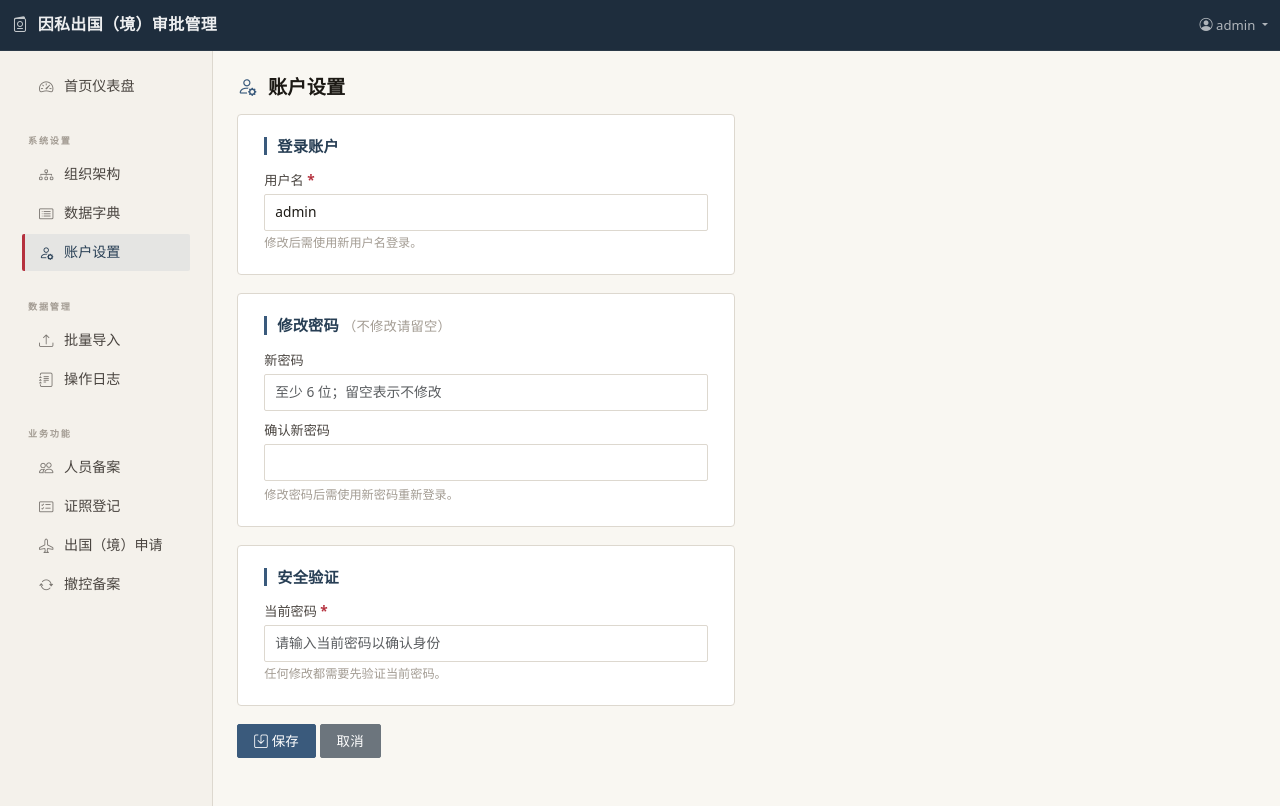
After one commit to chenonestar/POTMS, a Flask app: page /account in a window 1280 px wide. The commit adds this page. Run offline with Flask 3, Linux system fonts and the light colour scheme; a user stored in the database is signed in; data comes from the database, SQL or seed files in the repository; some libraries are stand-ins or nearby versions.

Commit message:
新增账户设置页（修改用户名 / 密码）
- auth 新增 /account：可改用户名与密码，任何修改先验证当前密码；
  改密码后强制重新登录；含唯一性/长度/两次一致性校验，纳入操作日志
- 入口：顶栏用户名下拉「账户设置」+ 侧边栏「系统设置 → 账户设置」
- README「修改用户名/密码」改为优先介绍界面方式，保留命令行备用

已通过端到端测试（改名保留会话、改密强制重登、新旧凭据校验、各类校验）。

Co-Authored-By: Claude Opus 4.8 <noreply@anthropic.com>
Claude-Session: https://claude.ai/code/session_01Hm5nPEC3MQ63C85jpV4oKM

```diff
--- a/auth.py
+++ b/auth.py
@@ -63,3 +63,78 @@ def logout():
     session.clear()
     flash("已退出登录。", "info")
     return redirect(url_for("auth.login"))
+
+
+@auth_bp.route("/account", methods=["GET", "POST"])
+@login_required
+def account():
+    """账户设置：修改用户名 / 密码"""
+    db = get_db()
+    user = db.execute(
+        "SELECT * FROM users WHERE username = ?", (session.get("username"),)
+    ).fetchone()
+    if not user:
+        session.clear()
+        return redirect(url_for("auth.login"))
+
+    if request.method == "POST":
+        from utils.security import verify_password, hash_password
+        from utils.helpers import log_action
+
+        current_pw = request.form.get("current_password", "")
+        new_username = request.form.get("new_username", "").strip()
+        new_pw = request.form.get("new_password", "")
+        confirm_pw = request.form.get("confirm_password", "")
+
+        errors = []
+        ok, _ = verify_password(current_pw, user["password_hash"])
+        if not ok:
+            errors.append("当前密码不正确。")
+
+        change_username = bool(new_username) and new_username != user["username"]
+        change_password = bool(new_pw)
+
+        if not change_username and not change_password:
+            errors.append("未检测到任何修改。")
+        if not new_username:
+            errors.append("用户名不能为空。")
+        elif change_username:
+            if len(new_username) < 3:
+                errors.append("用户名至少 3 个字符。")
+            elif db.execute("SELECT id FROM users WHERE username = ? AND id != ?",
+                            (new_username, user["id"])).fetchone():
+                errors.append("该用户名已被占用。")
+        if change_password:
+            if len(new_pw) < 6:
+                errors.append("新密码至少 6 个字符。")
+            elif new_pw != confirm_pw:
+                errors.append("两次输入的新密码不一致。")
+
+        if errors:
+            for e in errors:
+                flash(e, "danger")
+            return render_template("account.html", username=user["username"])
+
+        if change_username:
+            db.execute("UPDATE users SET username = ? WHERE id = ?", (new_username, user["id"]))
+        if change_password:
+            db.execute("UPDATE users SET password_hash = ? WHERE id = ?",
+                       (hash_password(new_pw), user["id"]))
+        db.commit()
+        log_action("update", "users", user["id"],
+                   detail="账户变更：" + "、".join(
+                       ([f"用户名→{new_username}"] if change_username else [])
+                       + (["密码"] if change_password else [])))
+
+        # 改密码后为安全起见强制重新登录
+        if change_password:
+            session.clear()
+            flash("密码已修改，请使用新密码重新登录。", "success")
+            return redirect(url_for("auth.login"))
+
+        if change_username:
+            session["username"] = new_username
+        flash("账户信息已更新。", "success")
+        return redirect(url_for("auth.account"))
+
+    return render_template("account.html", username=user["username"])
--- /dev/null
+++ b/templates/account.html
@@ -0,0 +1,43 @@
+{% extends "base.html" %}
+{% block title %}账户设置{% endblock %}
+{% block content %}
+<h4 class="mb-3"><i class="bi bi-person-gear"></i> 账户设置</h4>
+
+<div class="row">
+    <div class="col-lg-6">
+        <form method="POST" class="needs-validation" novalidate>
+            <div class="form-section">
+                <h5>登录账户</h5>
+                <label class="form-label required">用户名</label>
+                <input type="text" class="form-control" name="new_username" value="{{ username }}" minlength="3" required autocomplete="username">
+                <div class="form-text">修改后需使用新用户名登录。</div>
+            </div>
+
+            <div class="form-section">
+                <h5>修改密码 <small class="text-muted fw-normal">（不修改请留空）</small></h5>
+                <div class="mb-2">
+                    <label class="form-label">新密码</label>
+                    <input type="password" class="form-control" name="new_password" minlength="6" placeholder="至少 6 位；留空表示不修改" autocomplete="new-password">
+                </div>
+                <div class="mb-1">
+                    <label class="form-label">确认新密码</label>
+                    <input type="password" class="form-control" name="confirm_password" autocomplete="new-password">
+                </div>
+                <div class="form-text">修改密码后需使用新密码重新登录。</div>
+            </div>
+
+            <div class="form-section">
+                <h5>安全验证</h5>
+                <label class="form-label required">当前密码</label>
+                <input type="password" class="form-control" name="current_password" required placeholder="请输入当前密码以确认身份" autocomplete="current-password">
+                <div class="form-text">任何修改都需要先验证当前密码。</div>
+            </div>
+
+            <div class="mt-3">
+                <button type="submit" class="btn btn-primary"><i class="bi bi-save"></i> 保存</button>
+                <a href="{{ url_for('dashboard.index') }}" class="btn btn-secondary">取消</a>
+            </div>
+        </form>
+    </div>
+</div>
+{% endblock %}
--- a/templates/base.html
+++ b/templates/base.html
@@ -21,12 +21,16 @@
                 <i class="bi bi-passport"></i> 因私出国（境）审批管理
             </a>
             <div class="d-flex align-items-center">
-                <span class="text-light me-3">
-                    <i class="bi bi-person-circle"></i> {{ session.username }}
-                </span>
-                <a href="{{ url_for('auth.logout') }}" class="btn btn-outline-light btn-sm">
-                    <i class="bi bi-box-arrow-right"></i> 退出
-                </a>
+                <div class="dropdown">
+                    <a class="text-light dropdown-toggle text-decoration-none" href="#" role="button" data-bs-toggle="dropdown" aria-expanded="false">
+                        <i class="bi bi-person-circle"></i> {{ session.username }}
+                    </a>
+                    <ul class="dropdown-menu dropdown-menu-end">
+                        <li><a class="dropdown-item" href="{{ url_for('auth.account') }}"><i class="bi bi-person-gear"></i> 账户设置</a></li>
+                        <li><hr class="dropdown-divider"></li>
+                        <li><a class="dropdown-item" href="{{ url_for('auth.logout') }}"><i class="bi bi-box-arrow-right"></i> 退出登录</a></li>
+                    </ul>
+                </div>
             </div>
         </div>
     </nav>
@@ -55,6 +59,11 @@
                         <li class="nav-item">
                             <a class="nav-link" href="{{ url_for('dict_admin.index') }}">
                                 <i class="bi bi-card-list"></i> 数据字典
+                            </a>
+                        </li>
+                        <li class="nav-item">
+                            <a class="nav-link" href="{{ url_for('auth.account') }}">
+                                <i class="bi bi-person-gear"></i> 账户设置
                             </a>
                         </li>
                     </ul>
```
Also changed, not shown: README.md.
